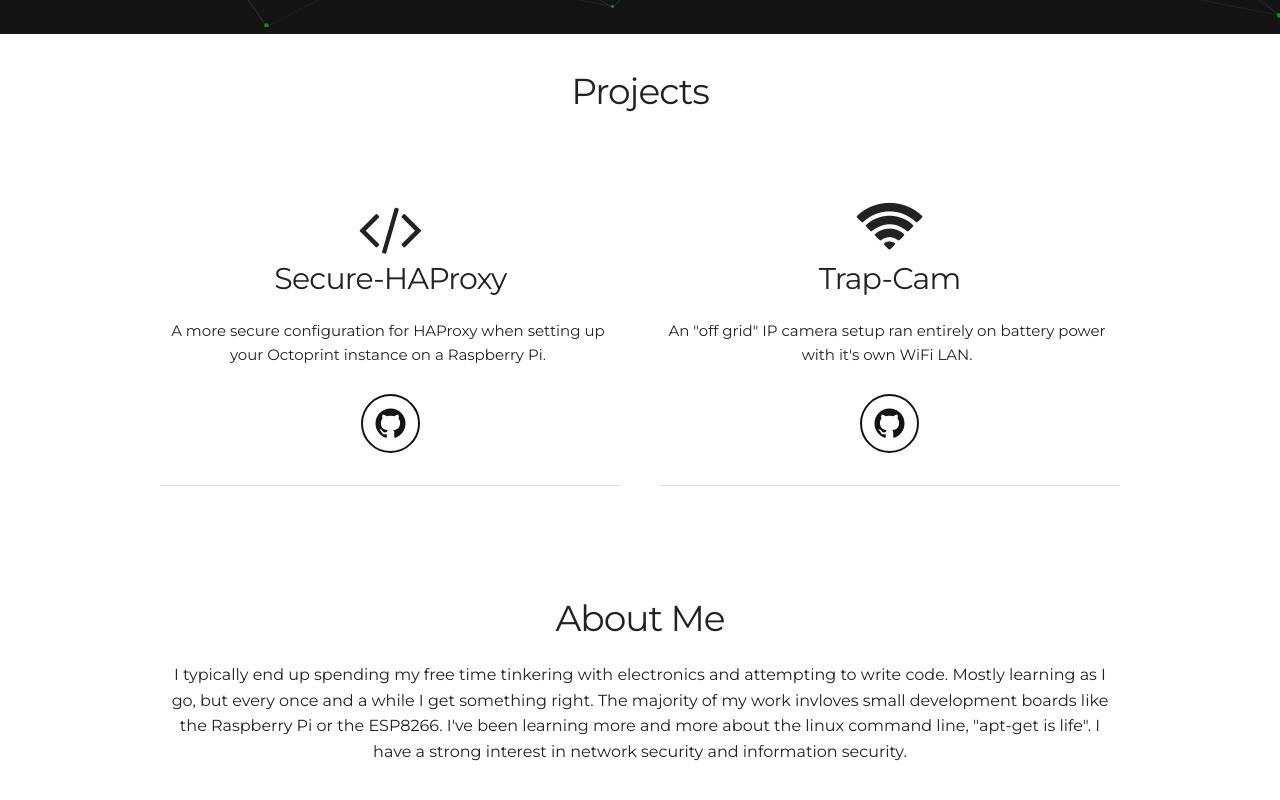
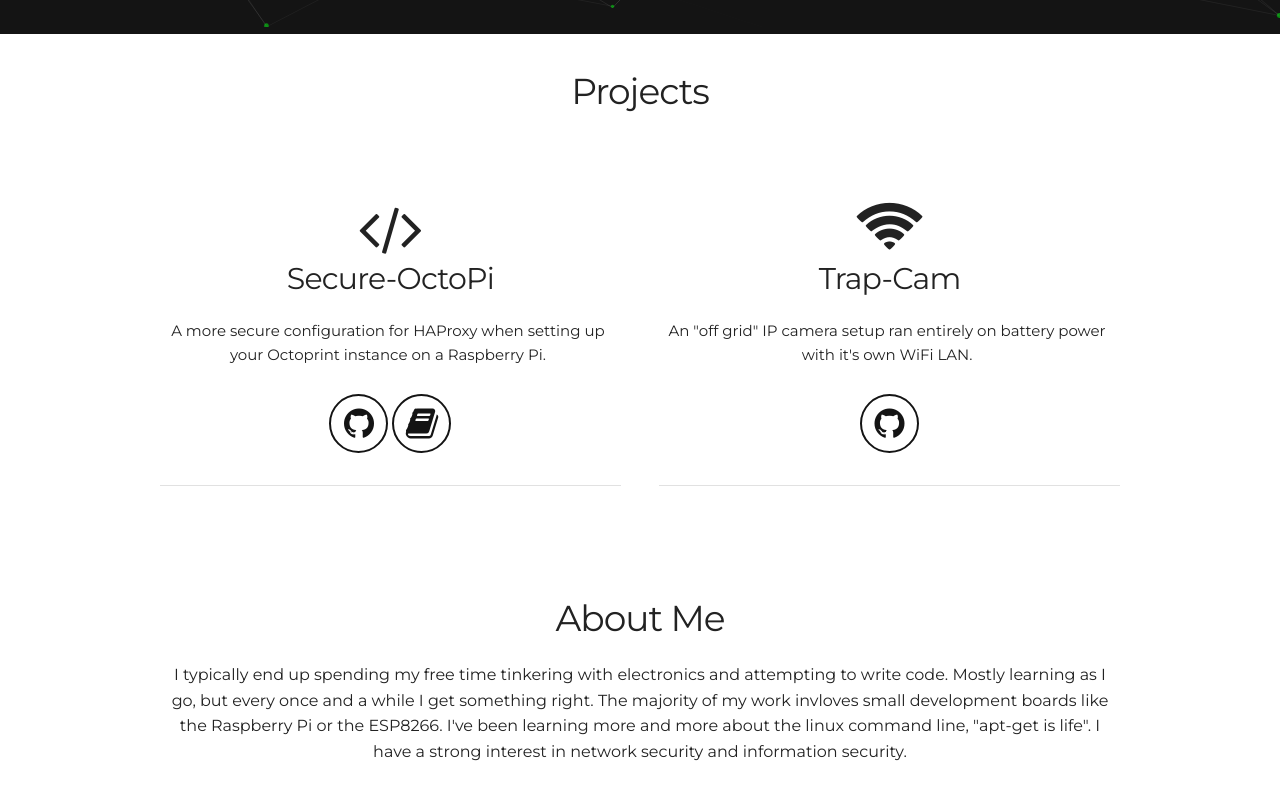
Before and after one commit to BrianTechTalk/BrianTechTalk.github.io, a Jekyll site: the page built from index.html, in a window 1280 px wide and 900 px high, scrolled down 873 px. Shown: the top 800 px of the window. Built offline with Jekyll 4.4.1, drawn with Linux system fonts in a browser that asks for light colours.

Commit message:
Good to go

```diff
--- a/_includes/projects.html
+++ b/_includes/projects.html
@@ -5,12 +5,12 @@
   <div class="row user-projects">
     <div class="six columns">
 	  <i class="fa fa-code fa-4x" aria-hidden="true"></i>
-      <h4>Secure-HAProxy</h4>
+      <h4>Secure-OctoPi</h4>
       <p>A more secure configuration for HAProxy when setting up your Octoprint instance on a Raspberry Pi.</p>
 		<div class="project-link">
-			<a href="https://github.com/mastertork/Secure-HAProxy"><i class="icon fa fa-github" aria-hidden="true"></i></a>
-			<!--<a href="#"><i class="icon fa fa-book" aria-hidden="true"></i></a>
-			<a href="#"><i class="icon fa fa-youtube" aria-hidden="true"></i></a>-->
+			<a href="https://github.com/mastertork/Secure-OctoPi"><i class="icon fa fa-github" aria-hidden="true"></i></a>
+			<a href="https://github.com/mastertork/Secure-OctoPi/wiki/Secure-OctoPi-Wiki"><i class="icon fa fa-book" aria-hidden="true"></i></a>
+			<!--<a href="#"><i class="icon fa fa-youtube" aria-hidden="true"></i></a>-->
 		</div>
 	<hr color="#141414" noshade></hr>
     </div>
```
